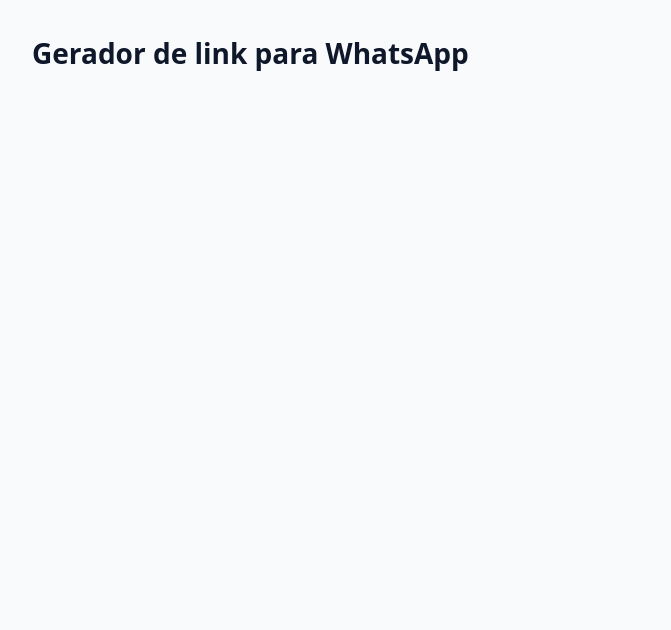
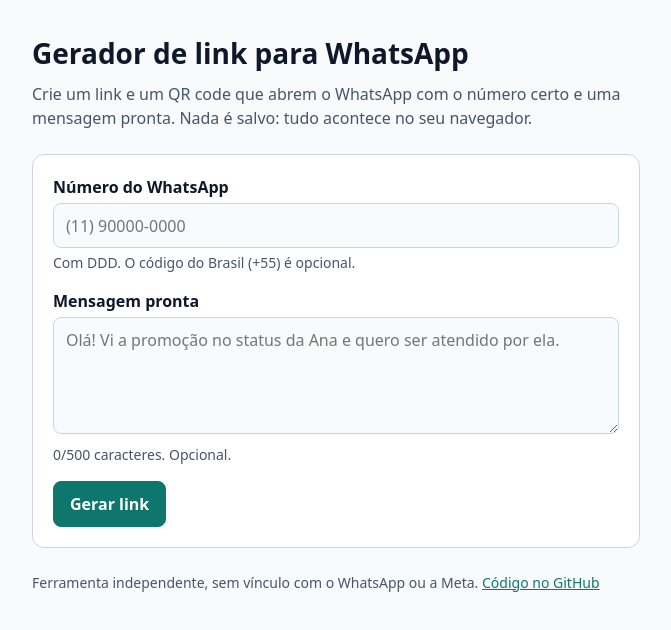
Before and after one commit to pablosscosta/whatsapp-link-generator, a React (Vite) app: page / in a window 1280 px wide. Shown: the top 630 px of the page, without its empty margins (304-975 px from the left). Built offline with nearby package versions, Linux system fonts and the light colour scheme.

Commit message:
feat: adiciona formulário e resultado com QR code

```diff
--- a/package.json
+++ b/package.json
@@ -17,6 +17,7 @@
     "node": ">=24"
   },
   "dependencies": {
+    "qrcode": "^1.5.4",
     "react": "^19.3.1",
     "react-dom": "^19.3.1"
   },
@@ -26,6 +27,7 @@
     "@testing-library/react": "^16.3.3",
     "@testing-library/user-event": "^14.6.13",
     "@types/node": "^24.19.4",
+    "@types/qrcode": "^1.5.6",
     "@types/react": "^19.3.3",
     "@types/react-dom": "^19.3.0",
     "@vitejs/plugin-react": "^6.3.0",
--- a/src/App.tsx
+++ b/src/App.tsx
@@ -1,7 +1,32 @@
+import { useState } from 'react';
+import { LinkForm } from './components/LinkForm';
+import { LinkResult } from './components/LinkResult';
+
 export function App() {
+  const [link, setLink] = useState<string | null>(null);
+
   return (
     <main className="app">
-      <h1>Gerador de link para WhatsApp</h1>
+      <header>
+        <h1>Gerador de link para WhatsApp</h1>
+        <p className="lead">
+          Crie um link e um QR code que abrem o WhatsApp com o número certo e uma mensagem pronta.
+          Nada é salvo: tudo acontece no seu navegador.
+        </p>
+      </header>
+
+      <LinkForm
+        onGenerate={setLink}
+        onEdit={() => {
+          setLink(null);
+        }}
+      />
+      {link && <LinkResult link={link} />}
+
+      <footer className="hint">
+        Ferramenta independente, sem vínculo com o WhatsApp ou a Meta.{' '}
+        <a href="https://github.com/pablosscosta/whatsapp-link-generator">Código no GitHub</a>
+      </footer>
     </main>
   );
 }
--- /dev/null
+++ b/src/components/LinkForm.tsx
@@ -0,0 +1,88 @@
+import { useState, type SubmitEvent } from 'react';
+import { normalizeBrazilianPhone, type PhoneError } from '../lib/phone';
+import { buildWhatsAppLink } from '../lib/whatsappLink';
+
+export const MESSAGE_MAX_LENGTH = 500;
+
+const PHONE_ERRORS: Record<PhoneError, string> = {
+  empty: 'Informe o número do WhatsApp.',
+  'invalid-length': 'O número deve ter DDD + 8 ou 9 dígitos.',
+  'invalid-area-code': 'DDD inválido.',
+  'invalid-number': 'Número inválido: celulares têm 9 dígitos e começam com 9.',
+};
+
+type LinkFormProps = {
+  onGenerate: (link: string) => void;
+  onEdit: () => void;
+};
+
+export function LinkForm({ onGenerate, onEdit }: LinkFormProps) {
+  const [phone, setPhone] = useState('');
+  const [message, setMessage] = useState('');
+  const [phoneError, setPhoneError] = useState<string | null>(null);
+
+  function handleSubmit(event: SubmitEvent<HTMLFormElement>) {
+    event.preventDefault();
+    const result = normalizeBrazilianPhone(phone);
+    if (!result.ok) {
+      setPhoneError(PHONE_ERRORS[result.error]);
+      return;
+    }
+    setPhoneError(null);
+    onGenerate(buildWhatsAppLink(result.value, message));
+  }
+
+  return (
+    <form className="card" onSubmit={handleSubmit} noValidate>
+      <div className="field">
+        <label htmlFor="phone">Número do WhatsApp</label>
+        <input
+          id="phone"
+          type="tel"
+          inputMode="tel"
+          autoComplete="off"
+          placeholder="(11) 90000-0000"
+          value={phone}
+          aria-invalid={phoneError !== null}
+          aria-describedby={phoneError ? 'phone-error' : 'phone-hint'}
+          onChange={(event) => {
+            setPhone(event.target.value);
+            onEdit();
+          }}
+        />
+        {phoneError ? (
+          <p id="phone-error" className="error" role="alert">
+            {phoneError}
+          </p>
+        ) : (
+          <p id="phone-hint" className="hint">
+            Com DDD. O código do Brasil (+55) é opcional.
+          </p>
+        )}
+      </div>
+
+      <div className="field">
+        <label htmlFor="message">Mensagem pronta</label>
+        <textarea
+          id="message"
+          rows={4}
+          maxLength={MESSAGE_MAX_LENGTH}
+          placeholder="Olá! Vi a promoção no status da Ana e quero ser atendido por ela."
+          value={message}
+          aria-describedby="message-count"
+          onChange={(event) => {
+            setMessage(event.target.value);
+            onEdit();
+          }}
+        />
+        <p id="message-count" className="hint">
+          {message.length}/{MESSAGE_MAX_LENGTH} caracteres. Opcional.
+        </p>
+      </div>
+
+      <button type="submit" className="button button-primary">
+        Gerar link
+      </button>
+    </form>
+  );
+}
--- /dev/null
+++ b/src/components/LinkResult.tsx
@@ -0,0 +1,45 @@
+import { useState } from 'react';
+import { QrCode } from './QrCode';
+
+type CopyStatus = 'idle' | 'copied' | 'failed';
+
+type LinkResultProps = {
+  link: string;
+};
+
+export function LinkResult({ link }: LinkResultProps) {
+  const [copyStatus, setCopyStatus] = useState<CopyStatus>('idle');
+
+  async function copyLink() {
+    try {
+      await navigator.clipboard.writeText(link);
+      setCopyStatus('copied');
+    } catch (error) {
+      console.error('Failed to copy link', error);
+      setCopyStatus('failed');
+    }
+  }
+
+  return (
+    <section className="card" aria-labelledby="result-title">
+      <h2 id="result-title">Seu link</h2>
+      <p className="link">{link}</p>
+
+      <div className="actions">
+        <button type="button" className="button button-primary" onClick={() => void copyLink()}>
+          Copiar link
+        </button>
+        <a className="button" href={link} target="_blank" rel="noopener noreferrer">
+          Abrir no WhatsApp
+        </a>
+      </div>
+      <p className="status" role="status">
+        {copyStatus === 'copied' && 'Link copiado!'}
+        {copyStatus === 'failed' &&
+          'Não foi possível copiar. Selecione o link e copie manualmente.'}
+      </p>
+
+      <QrCode link={link} />
+    </section>
+  );
+}
--- a/src/index.css
+++ b/src/index.css
@@ -53,3 +53,125 @@ h1 {
   font-size: 1.75rem;
   margin: 0 0 0.5rem;
 }
+
+.lead {
+  color: var(--color-muted);
+  margin: 0 0 1.5rem;
+}
+
+h2 {
+  font-size: 1.25rem;
+  margin: 0 0 0.75rem;
+}
+
+a {
+  color: var(--color-primary);
+}
+
+.card {
+  background: var(--color-surface);
+  border: 1px solid var(--color-border);
+  border-radius: 0.75rem;
+  padding: 1.25rem;
+  margin-bottom: 1.5rem;
+}
+
+.field {
+  margin-bottom: 1rem;
+}
+
+label {
+  display: block;
+  font-weight: 600;
+  margin-bottom: 0.25rem;
+}
+
+input,
+textarea {
+  width: 100%;
+  font: inherit;
+  color: inherit;
+  background: var(--color-bg);
+  border: 1px solid var(--color-border);
+  border-radius: 0.5rem;
+  padding: 0.6rem 0.75rem;
+}
+
+textarea {
+  resize: vertical;
+}
+
+input[aria-invalid='true'] {
+  border-color: var(--color-error);
+}
+
+.hint,
+.status {
+  color: var(--color-muted);
+  font-size: 0.875rem;
+  margin: 0.25rem 0 0;
+}
+
+.status:empty {
+  display: none;
+}
+
+.error {
+  color: var(--color-error);
+  font-size: 0.875rem;
+  margin: 0.25rem 0 0;
+}
+
+.button {
+  display: inline-block;
+  font: inherit;
+  font-weight: 600;
+  text-decoration: none;
+  color: var(--color-primary);
+  background: transparent;
+  border: 1px solid var(--color-primary);
+  border-radius: 0.5rem;
+  padding: 0.6rem 1rem;
+  cursor: pointer;
+}
+
+.button-primary {
+  color: var(--color-primary-text);
+  background: var(--color-primary);
+}
+
+.button:focus-visible,
+input:focus-visible,
+textarea:focus-visible {
+  outline: 3px solid var(--color-primary);
+  outline-offset: 2px;
+}
+
+.actions {
+  display: flex;
+  flex-wrap: wrap;
+  gap: 0.5rem;
+  margin-top: 0.75rem;
+}
+
+.link {
+  font-family: ui-monospace, monospace;
+  font-size: 0.875rem;
+  overflow-wrap: anywhere;
+  background: var(--color-bg);
+  border-radius: 0.5rem;
+  padding: 0.75rem;
+  margin: 0;
+}
+
+.qr {
+  margin-top: 1.25rem;
+}
+
+.qr img {
+  display: block;
+  max-width: 100%;
+  height: auto;
+  background: #fff;
+  border-radius: 0.5rem;
+}
```
Also changed, not shown: src/components/QrCode.tsx (added, +90 -0 lines), 2 other files (tests, documents, lock files or other folders).
